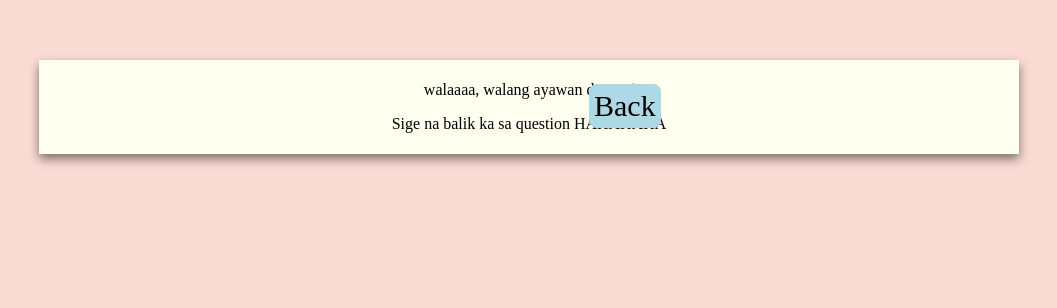
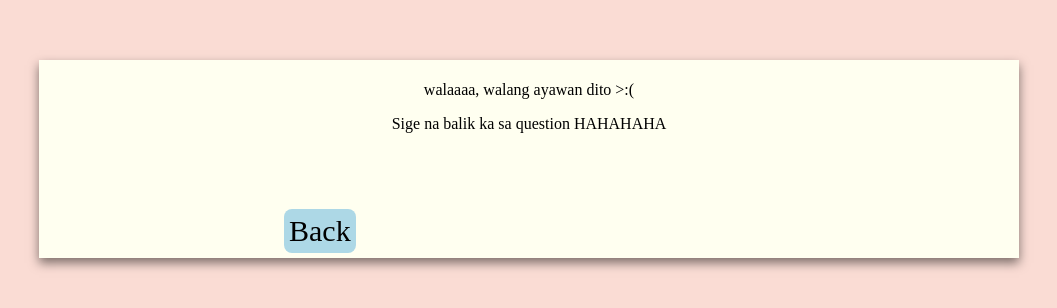
Before and after one commit to Ryzeee223/monthsary, a plain HTML site: page choice2.html in a window 1280 px wide. Shown: the whole page, without its empty margins (111-1168 px from the left). Drawn offline with Linux system fonts and the light colour scheme.

Commit message:
Update choice2.html

```diff
--- a/choice2.html
+++ b/choice2.html
@@ -31,8 +31,8 @@ text-align: center;
 }
 #back{
 	position: relative;
-	left: 700px;
-	top: -40px;
+	left: 240px;
+	top: 30px;
 	border-radius: 8px;
 	padding: 5px;
 	background-color: lightblue;
@@ -48,10 +48,11 @@ text-align: center;
 		walaaaa, walang ayawan dito >:(
 	</p>
 	<p id="p2">Sige na balik ka sa question HAHAHAHA</p>
-</div>
-<a href="index.html">
+
+	<a href="index.html">
 <p id="back">Back</p>
 </a>
+</div>
+
 </body>
-
 </html>
```
